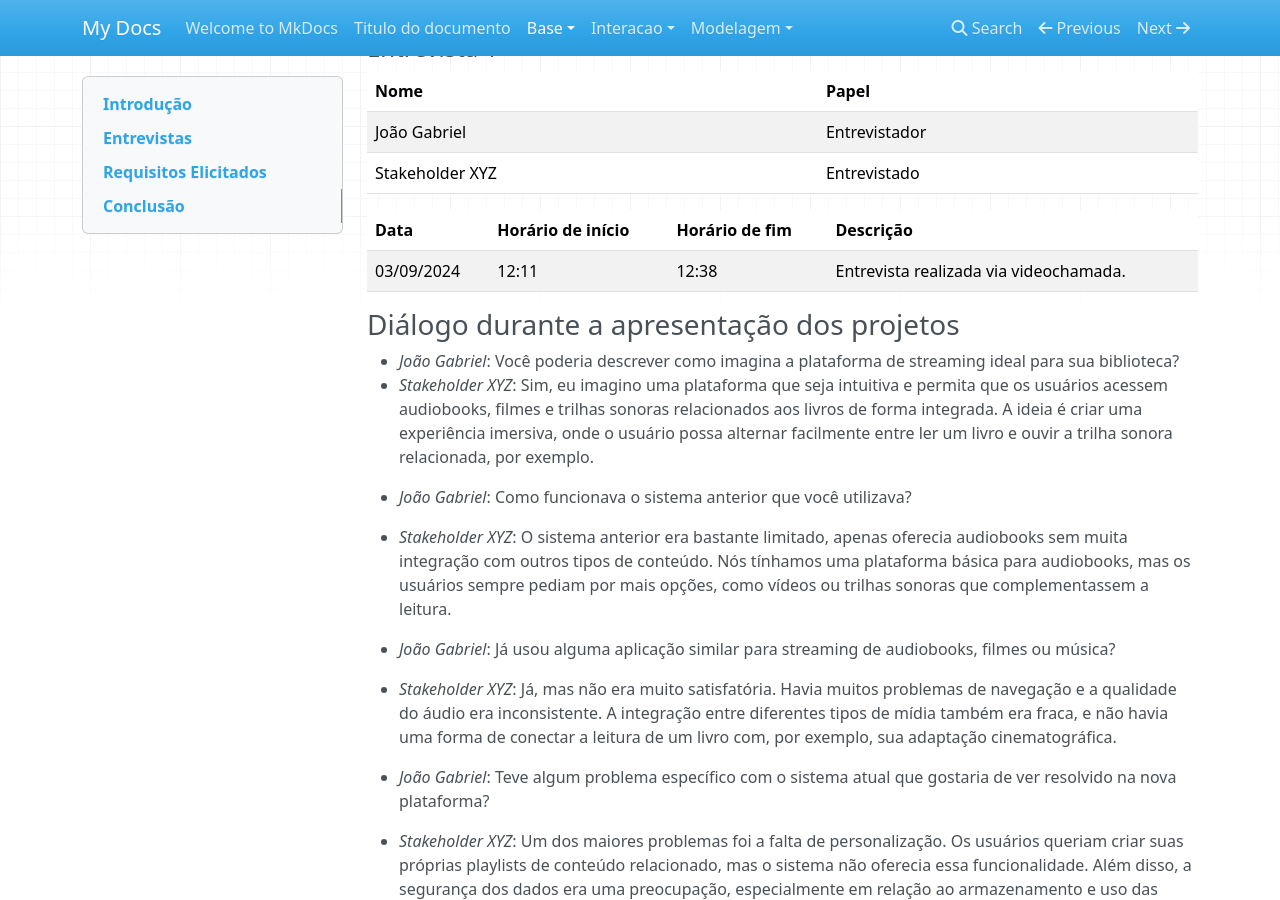
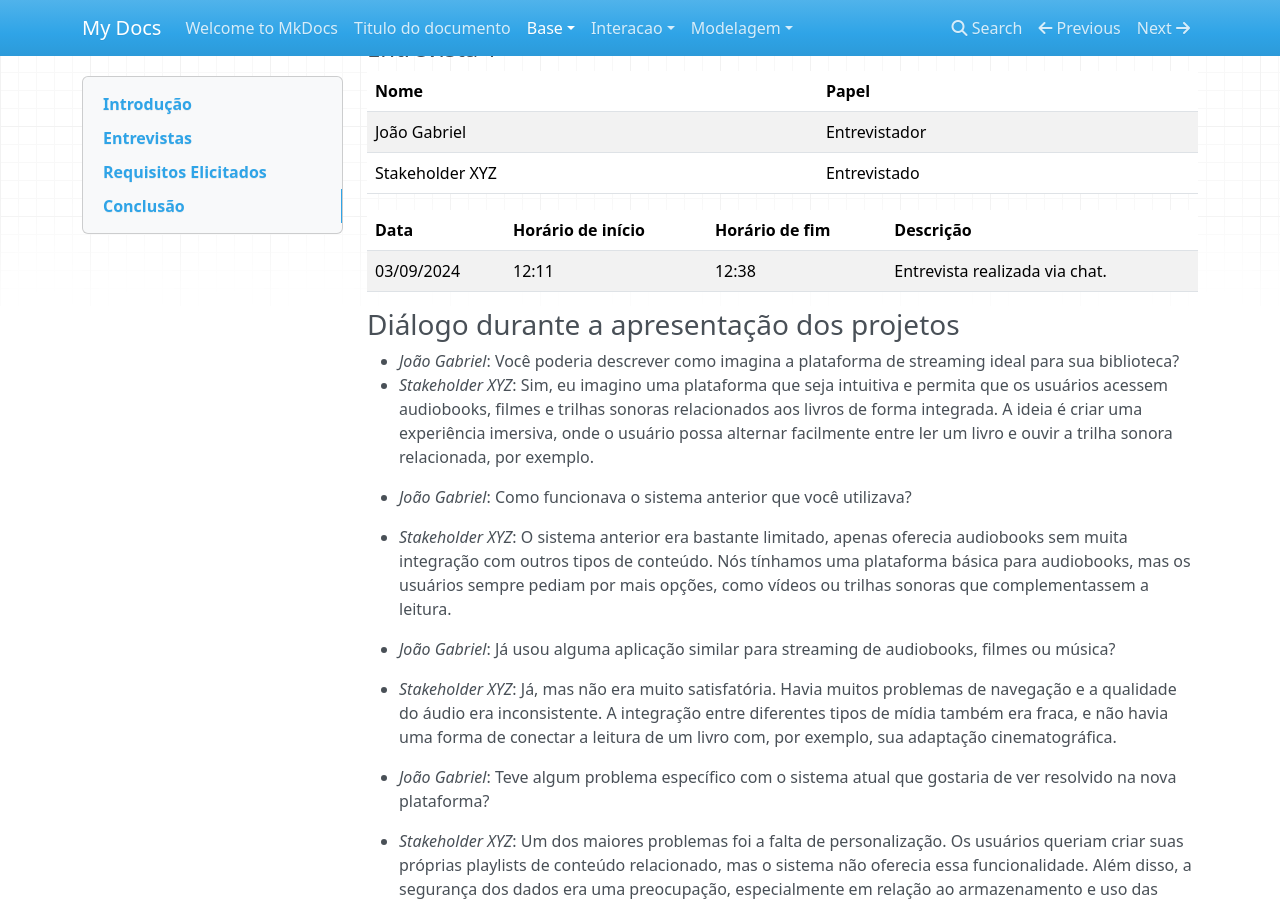
Before and after one commit to Projetos-de-Extensao/PBE_24.2_8001_III_EVE-Plus, an MkDocs documentation site: the page built from docs/base/entrevista.md, in a window 1280 px wide and 900 px high, scrolled down 810 px. Built offline with MkDocs 1.6.1, drawn with Linux system fonts in a browser that asks for light colours; nearby versions of some CDN libraries.

Commit message:
Update entrevista.md

```diff
--- a/docs/base/entrevista.md
+++ b/docs/base/entrevista.md
@@ -35,7 +35,7 @@ Para esta entrevista, optamos por seguir um modelo de entrevista aberta, com uma
 
 | Data       | Horário de início | Horário de fim | Descrição                                    |
 |------------|-------------------|----------------|----------------------------------------------|
-| 03/09/2024 | 12:11              | 12:38          | Entrevista realizada via videochamada.       |
+| 03/09/2024 | 12:11              | 12:38          | Entrevista realizada via chat.       |
 
 ### Diálogo durante a apresentação dos projetos
 
```
